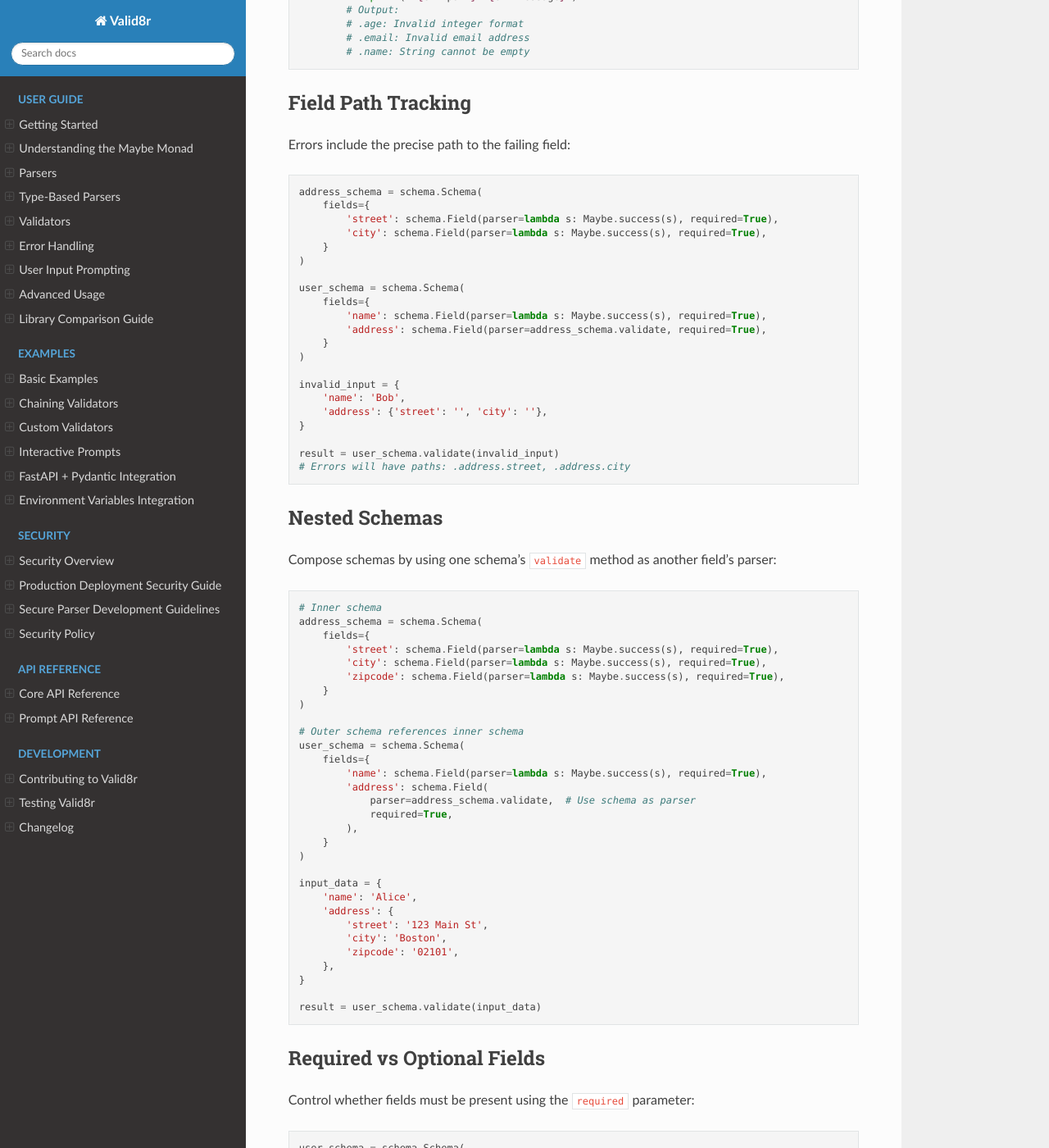
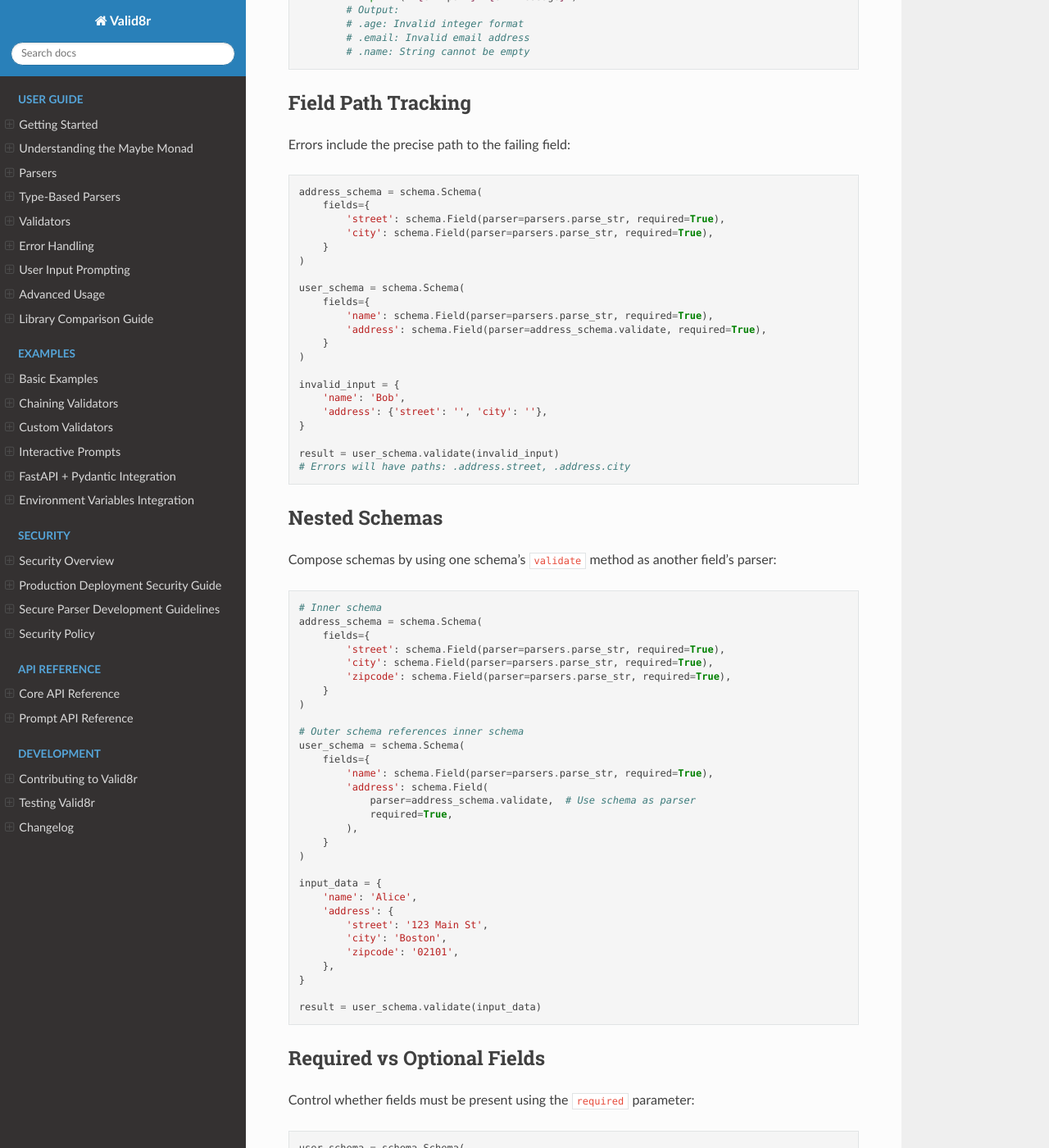
Before and after one commit to mikelane/valid8r, a Sphinx documentation site: the page built from docs/user_guide/schema.rst, in a window 1280 px wide and 1400 px high, scrolled down 1950 px. Shown: the whole window at 82% size. Built offline with Sphinx 7.4.7 and the Read the Docs theme 3.1.0, drawn with Linux system fonts in a browser that asks for light colours; the version number could not be read and is left out; some of the changed text lies outside the part shown.

Commit message:
fix: use parse_str() instead of lambda workarounds (#203)

```diff
--- a/docs/user_guide/schema.rst
+++ b/docs/user_guide/schema.rst
@@ -32,7 +32,7 @@ Define a schema using ``Field`` definitions:
             'age': schema.Field(parser=parsers.parse_int, required=True),
             'email': schema.Field(parser=parsers.parse_email, required=True),
             'name': schema.Field(
-                parser=lambda s: Maybe.success(s),
+                parser=parsers.parse_str,
                 validator=validators.non_empty_string(),
                 required=True,
             ),
@@ -108,14 +108,14 @@ Errors include the precise path to the failing field:
 
     address_schema = schema.Schema(
         fields={
-            'street': schema.Field(parser=lambda s: Maybe.success(s), required=True),
-            'city': schema.Field(parser=lambda s: Maybe.success(s), required=True),
+            'street': schema.Field(parser=parsers.parse_str, required=True),
+            'city': schema.Field(parser=parsers.parse_str, required=True),
         }
     )
 
     user_schema = schema.Schema(
         fields={
-            'name': schema.Field(parser=lambda s: Maybe.success(s), required=True),
+            'name': schema.Field(parser=parsers.parse_str, required=True),
             'address': schema.Field(parser=address_schema.validate, required=True),
         }
     )
@@ -138,16 +138,16 @@ Compose schemas by using one schema's ``validate`` method as another field's par
     # Inner schema
     address_schema = schema.Schema(
         fields={
-            'street': schema.Field(parser=lambda s: Maybe.success(s), required=True),
-            'city': schema.Field(parser=lambda s: Maybe.success(s), required=True),
-            'zipcode': schema.Field(parser=lambda s: Maybe.success(s), required=True),
+            'street': schema.Field(parser=parsers.parse_str, required=True),
+            'city': schema.Field(parser=parsers.parse_str, required=True),
+            'zipcode': schema.Field(parser=parsers.parse_str, required=True),
         }
     )
 
     # Outer schema references inner schema
     user_schema = schema.Schema(
         fields={
-            'name': schema.Field(parser=lambda s: Maybe.success(s), required=True),
+            'name': schema.Field(parser=parsers.parse_str, required=True),
             'address': schema.Field(
                 parser=address_schema.validate,  # Use schema as parser
                 required=True,
@@ -175,7 +175,7 @@ Control whether fields must be present using the ``required`` parameter:
 
     user_schema = schema.Schema(
         fields={
-            'name': schema.Field(parser=lambda s: Maybe.success(s), required=True),
+            'name': schema.Field(parser=parsers.parse_str, required=True),
             'age': schema.Field(parser=parsers.parse_int, required=False),
             'email': schema.Field(parser=parsers.parse_email, required=False),
         }
@@ -197,7 +197,7 @@ By default, schemas allow extra fields not defined in the schema. Enable strict
 .. code-block:: python
 
     strict_schema = schema.Schema(
-        fields={'name': schema.Field(parser=lambda s: Maybe.success(s), required=True)},
+        fields={'name': schema.Field(parser=parsers.parse_str, required=True)},
         strict=True,
     )
 
@@ -219,7 +219,7 @@ Fields can have both a parser and a validator:
                 required=True,
             ),
             'username': schema.Field(
-                parser=lambda s: Maybe.success(s),
+                parser=parsers.parse_str,
                 validator=validators.length(3, 20),
                 required=True,
             ),
@@ -286,7 +286,7 @@ API Request Validation
     create_user_schema = schema.Schema(
         fields={
             'username': schema.Field(
-                parser=lambda s: Maybe.success(s),
+                parser=parsers.parse_str,
                 validator=validators.length(3, 30),
                 required=True,
             ),
@@ -350,12 +350,12 @@ Form Data Validation
     registration_schema = schema.Schema(
         fields={
             'username': schema.Field(
-                parser=lambda s: Maybe.success(s),
+                parser=parsers.parse_str,
                 validator=validators.length(3, 20),
                 required=True,
             ),
             'password': schema.Field(
-                parser=lambda s: Maybe.success(s),
+                parser=parsers.parse_str,
                 validator=validators.length(8, 128),
                 required=True,
             ),
```
Also changed, not shown: README.md (+1 -1 lines), 1 other file.
